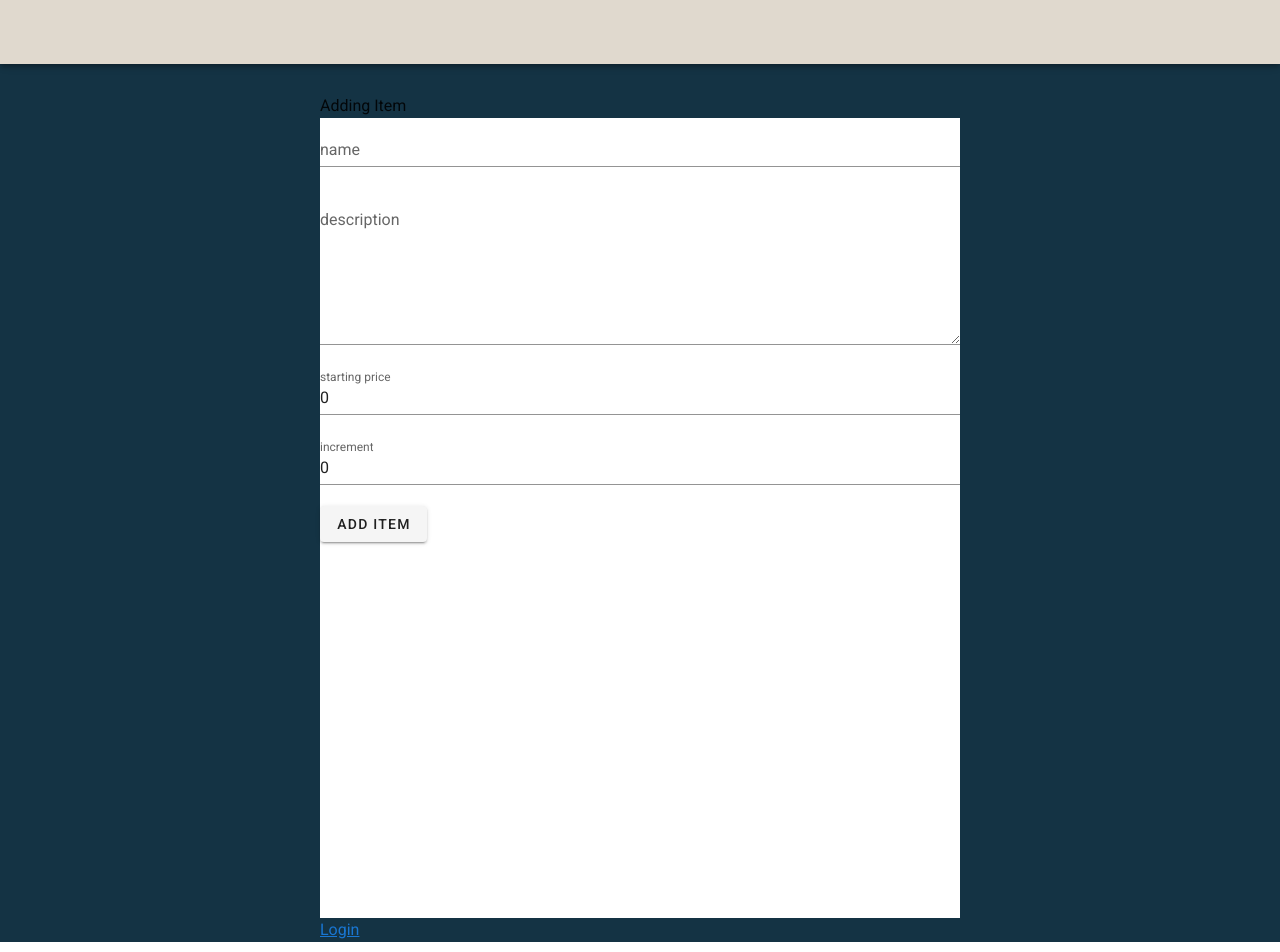
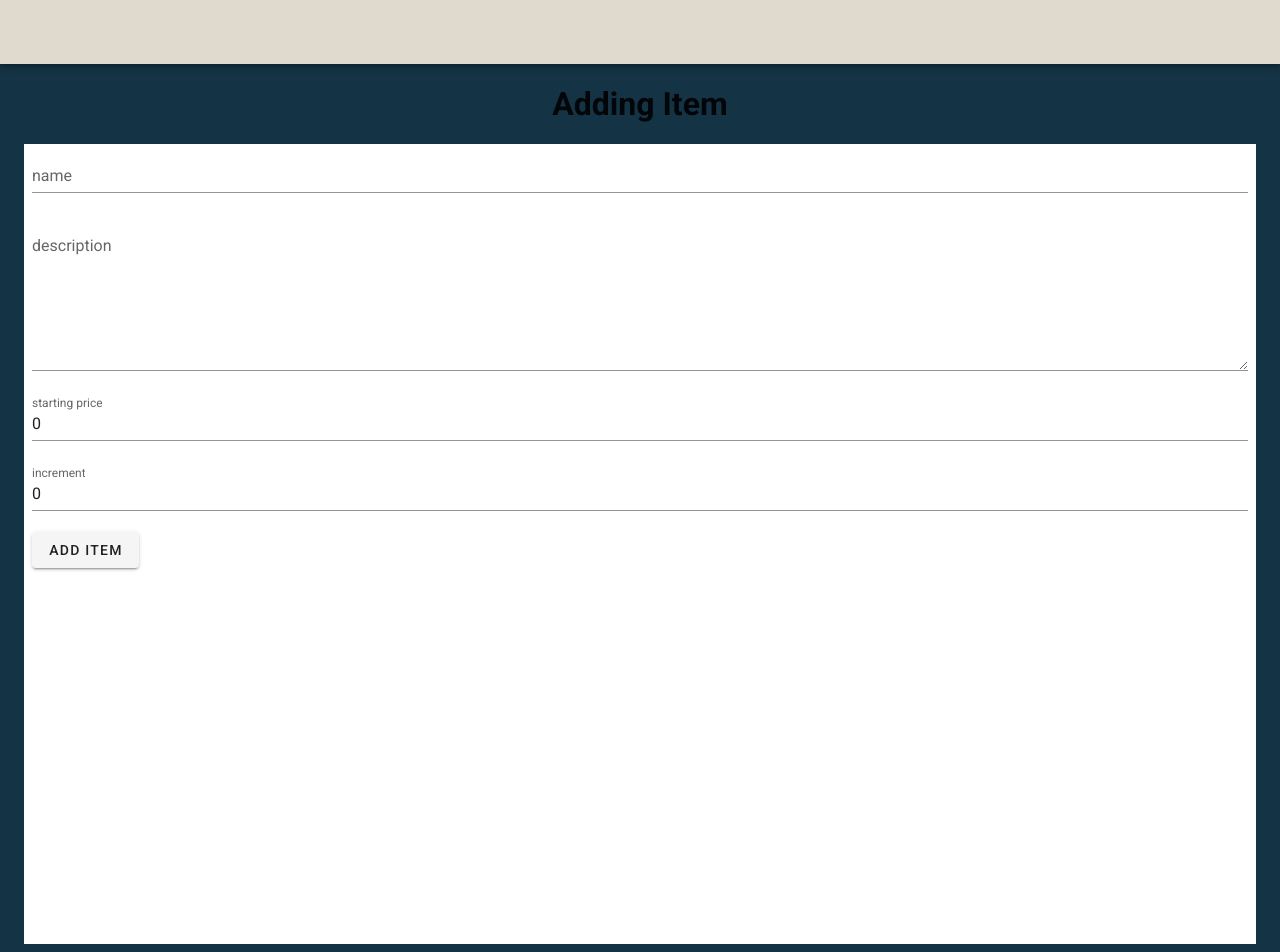
Before and after one commit to akromish/pdg-auction, a Vue app: page /add in a window 1280 px wide. Shown: the top 952 px of the page. Built offline with nearby package versions, Linux system fonts and the light colour scheme.

Commit message:
fixed a lot of styling issues

```diff
--- a/src/App.vue
+++ b/src/App.vue
@@ -18,16 +18,11 @@
           />
         </router-link>
       </div>
-
     </v-app-bar>
-
     <v-main
         color="#e0d9ce"
     >
       <router-view />
-      <div class="nav">
-        <router-link to="/login">Login</router-link>
-      </div>
     </v-main>
   </v-app>
 </template>
@@ -35,14 +30,5 @@
 <script>
 export default {
   name: 'App',
-
 };
 </script>
-
-<style scoped>
-
-.nav {
-  margin: auto;
-  width: 50%;
-}
-</style>
--- a/src/components/PopUp.vue
+++ b/src/components/PopUp.vue
@@ -1,18 +1,11 @@
 <template>
   <v-dialog transition="dialog-bottom-transition" max-width="600">
-<!--    <v-btn flat slot="activator">-->
-<!--      Bid-->
-<!--    </v-btn>-->
-<!--    <v-card>-->
-<!--      <v-card-title>-->
-<!--        Complete your bid:-->
-<!--      </v-card-title>-->
-<!--    </v-card>-->
     <template v-slot:activator="{ on, attrs }">
       <v-btn
           color="primary"
           v-bind="attrs"
           v-on="on"
+          flat
       >Bid on Item</v-btn>
     </template>
     <template v-slot:default="dialog">
--- a/src/views/AddItem.vue
+++ b/src/views/AddItem.vue
@@ -1,7 +1,9 @@
 <template>
-  <div class="adding">
-    Adding Item
-    <v-app>
+  <div>
+    <div class="text-center mx-2 my-4">
+      <h1>Adding Item</h1>
+    </div>
+    <v-app class="px-2 my-3 mx-6">
       <v-form>
         <v-text-field
           label="name"
@@ -28,7 +30,7 @@
 </template>
 
 <script>
-import { db } from '../db';
+import { db } from '@/db';
 
 export default {
   name: "AddItem",
@@ -37,9 +39,9 @@ export default {
       db.collection("items").add({
         name: this.name,
         description: this.description,
-        startingPrice: this.startingPrice,
         increment: this.increment,
         currentPrice: this.startingPrice,
+        currentBidder: "",
         bid: false
       })
       this.$router.replace({name: 'Admin'});
@@ -59,9 +61,9 @@ export default {
 </script>
 
 <style scoped>
-.adding {
-  margin: auto;
-  margin-top: 30px;
-  width: 50%;
-}
+/*.adding {*/
+/*  margin: auto;*/
+/*  margin-top: 30px;*/
+/*  width: 50%;*/
+/*}*/
 </style>
--- a/src/views/Admin.vue
+++ b/src/views/Admin.vue
@@ -1,14 +1,13 @@
 <template>
   <div>
-    <div class="out">
-      <v-btn @click="pressed">Sign Out</v-btn>
+    <div class="text-center my-4">
+      <v-btn @click="add">Add Item</v-btn>
     </div>
-    <div class="add">
-      <v-btn @click="add">Add Auction Item</v-btn>
-    </div>
-    <v-data-table/>
+    <v-data-table class="mx-4"/>
+<!--    <div class="text-center mx-4 mt-14">-->
+<!--      <v-btn @click="pressed">Sign Out</v-btn>-->
+<!--    </div>-->
   </div>
-
 </template>
 
 <script>
@@ -16,26 +15,11 @@
   name: "Admin",
   methods: {
     pressed() {
-      console.log("sign out");
+      // console.log("sign out");
     },
     add() {
       this.$router.replace({name: 'Add Item'});
     }
   }
-
-
 }
 </script>
-
-<style scoped>
-.out {
-  margin: auto;
-  margin-top: 20px;
-  width: 20%;
-}
-.add {
-  margin: auto;
-  margin-top: 50px;
-  width: 30%;
-}
-</style>
--- a/src/views/Home.vue
+++ b/src/views/Home.vue
@@ -25,6 +25,9 @@
         </v-flex>
       </v-layout>
     </v-container>
+    <div class="text-center ma-4">
+      <router-link to="/login"><h3>Admin</h3></router-link>
+    </div>
   </div>
 </template>
 
--- a/src/views/Login.vue
+++ b/src/views/Login.vue
@@ -1,7 +1,9 @@
 <template>
   <div class="log">
-    Login
-    <v-app>
+    <div class="text-center mx-2 my-4">
+      <h1>Login</h1>
+    </div>
+    <v-app class="px-2 my-3 mx-6">
       <v-form>
         <v-text-field
           label="email"
@@ -56,11 +58,11 @@ export default {
 </script>
 
 <style scoped>
-.log {
-  margin: auto;
-  margin-top: 20px;
-  width: 40%;
-}
+/*.log {*/
+/*  margin: auto;*/
+/*  margin-top: 20px;*/
+/*  width: 40%;*/
+/*}*/
 
 
 </style>
```
Also changed, not shown: 10 other files (tests, documents, lock files or other folders).
